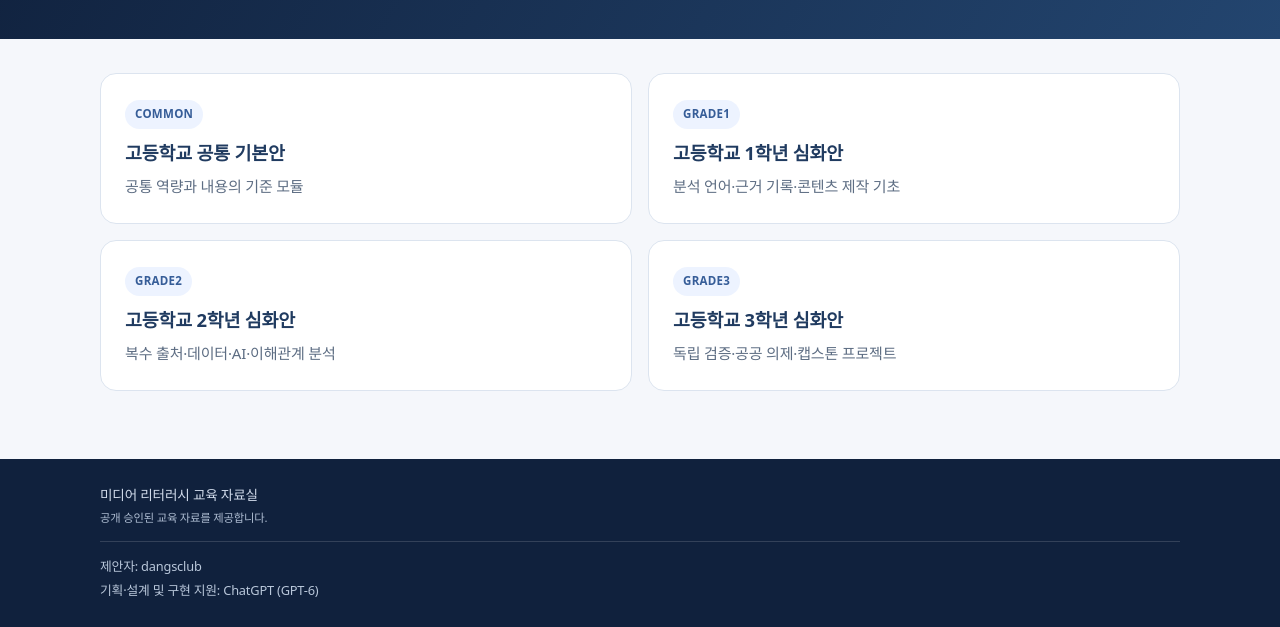
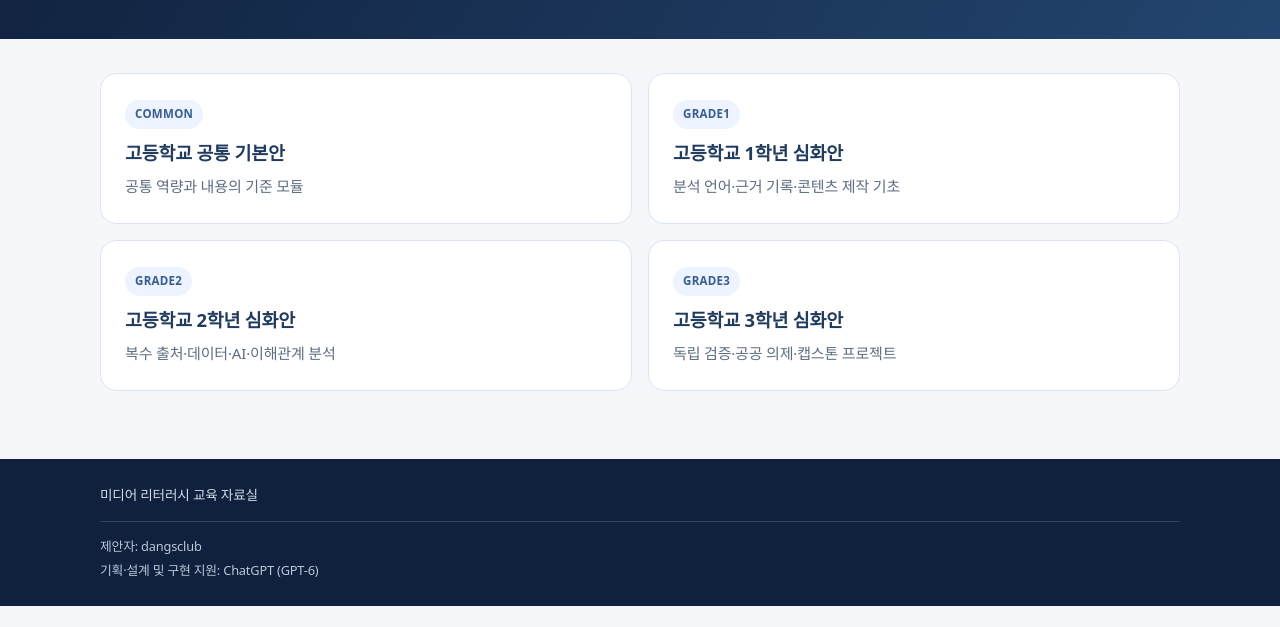
Before and after one commit to dangsclub/media-literacy-public, a plain HTML site: page school/high-school/index.html in a window 1280 px wide. Shown: the part 294-921 px from the top of the page. After the commit the page ends 900 px from the top, so only its background shows below. Drawn offline with Linux system fonts and the light colour scheme.

Commit message:
Remove approval notice from footer

```diff
--- a/school/high-school/index.html
+++ b/school/high-school/index.html
@@ -1 +1 @@
-<!doctype html><html lang="ko"><head><meta charset="utf-8"><meta name="viewport" content="width=device-width,initial-scale=1"><title>고등학교 미디어 리터러시 | 미디어 리터러시 자료실</title><link rel="stylesheet" href="/assets/archive.css"></head><body><header class="top"><div class="wrap topin"><a class="brand" href="/">미디어 리터러시 교육 자료실<small>MEDIA LITERACY EDUCATION RESOURCES</small></a><a href="/">자료실 첫 화면</a></div></header><div class="wrap"><div class="crumb"><a href="/">홈</a>　›　학교교육 › 고등학교</div></div><section class="hero"><div class="wrap"><div class="eyebrow">RESOURCE CATEGORY</div><h1>고등학교 미디어 리터러시</h1><p>공통 기본안과 1·2·3학년 심화안. 각 과정은 8개 단원·16차시입니다.</p></div></section><main class="main"><div class="wrap"><div class="grid"><a class="card" href="/school/high-school/common/index.html"><span class="tag">COMMON</span><h2>고등학교 공통 기본안</h2><p>공통 역량과 내용의 기준 모듈</p></a><a class="card" href="/school/high-school/grade1/index.html"><span class="tag">GRADE1</span><h2>고등학교 1학년 심화안</h2><p>분석 언어·근거 기록·콘텐츠 제작 기초</p></a><a class="card" href="/school/high-school/grade2/index.html"><span class="tag">GRADE2</span><h2>고등학교 2학년 심화안</h2><p>복수 출처·데이터·AI·이해관계 분석</p></a><a class="card" href="/school/high-school/grade3/index.html"><span class="tag">GRADE3</span><h2>고등학교 3학년 심화안</h2><p>독립 검증·공공 의제·캡스톤 프로젝트</p></a></div></div></main><footer class="foot"><div class="wrap">미디어 리터러시 교육 자료실<small>공개 승인된 교육 자료를 제공합니다.</small></div></footer></body></html>
+<!doctype html><html lang="ko"><head><meta charset="utf-8"><meta name="viewport" content="width=device-width,initial-scale=1"><title>고등학교 미디어 리터러시 | 미디어 리터러시 자료실</title><link rel="stylesheet" href="/assets/archive.css"></head><body><header class="top"><div class="wrap topin"><a class="brand" href="/">미디어 리터러시 교육 자료실<small>MEDIA LITERACY EDUCATION RESOURCES</small></a><a href="/">자료실 첫 화면</a></div></header><div class="wrap"><div class="crumb"><a href="/">홈</a>　›　학교교육 › 고등학교</div></div><section class="hero"><div class="wrap"><div class="eyebrow">RESOURCE CATEGORY</div><h1>고등학교 미디어 리터러시</h1><p>공통 기본안과 1·2·3학년 심화안. 각 과정은 8개 단원·16차시입니다.</p></div></section><main class="main"><div class="wrap"><div class="grid"><a class="card" href="/school/high-school/common/index.html"><span class="tag">COMMON</span><h2>고등학교 공통 기본안</h2><p>공통 역량과 내용의 기준 모듈</p></a><a class="card" href="/school/high-school/grade1/index.html"><span class="tag">GRADE1</span><h2>고등학교 1학년 심화안</h2><p>분석 언어·근거 기록·콘텐츠 제작 기초</p></a><a class="card" href="/school/high-school/grade2/index.html"><span class="tag">GRADE2</span><h2>고등학교 2학년 심화안</h2><p>복수 출처·데이터·AI·이해관계 분석</p></a><a class="card" href="/school/high-school/grade3/index.html"><span class="tag">GRADE3</span><h2>고등학교 3학년 심화안</h2><p>독립 검증·공공 의제·캡스톤 프로젝트</p></a></div></div></main><footer class="foot"><div class="wrap">미디어 리터러시 교육 자료실</div></footer></body></html>
```
